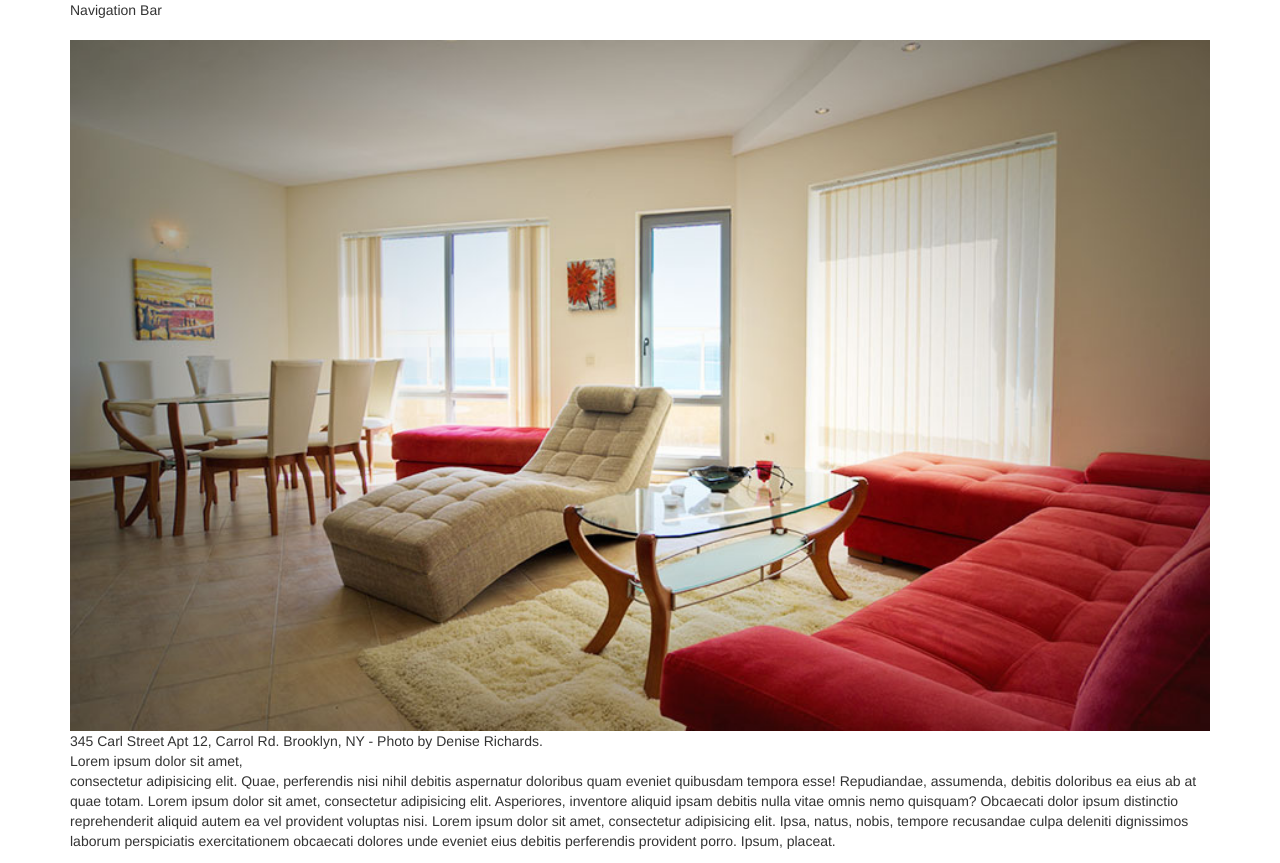
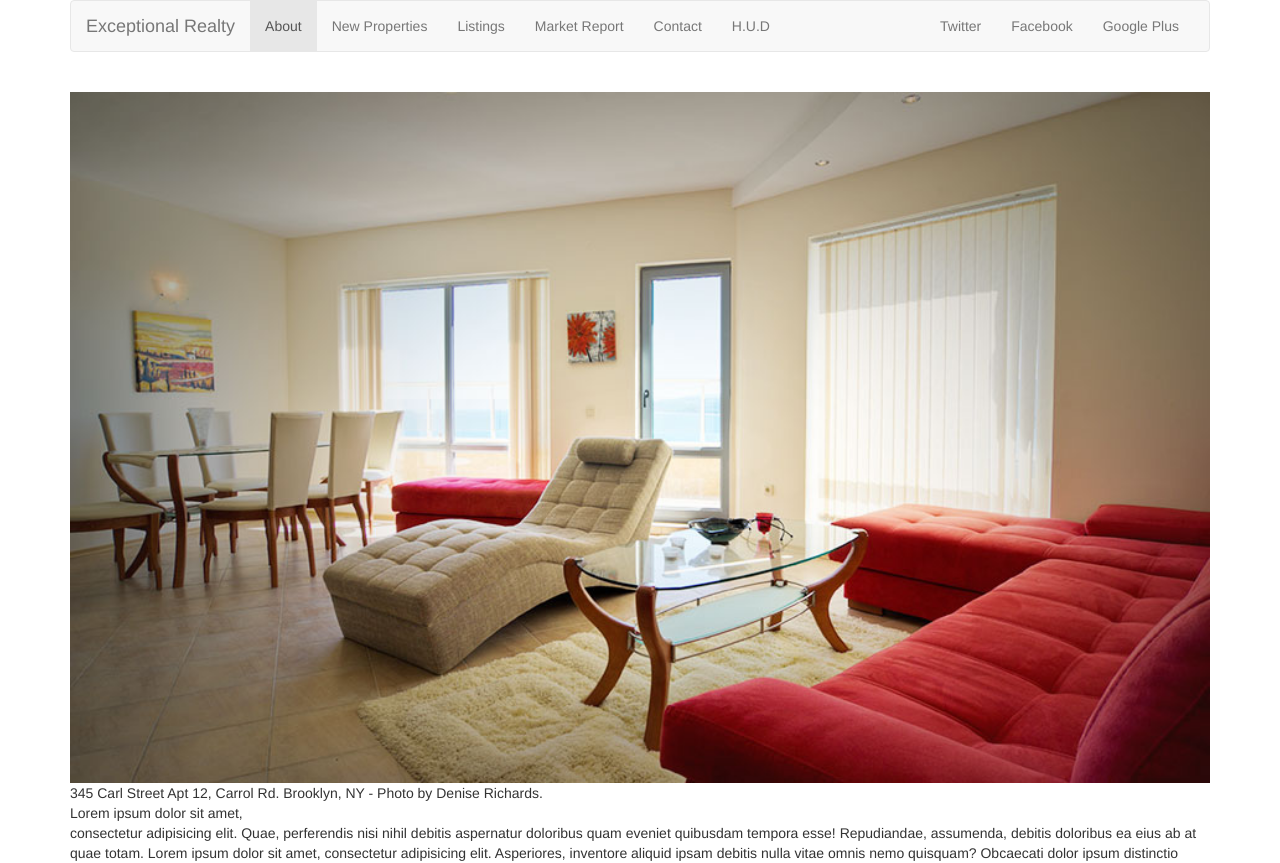
Before and after one commit to thinucci/exceptional-realty-bootstrapped, a plain HTML site: page index.html in a window 1280 px wide. Shown: the top 863 px of the page. Drawn offline with nearby package versions, Linux system fonts and the light colour scheme.

Commit message:
finish navbar

```diff
--- a/index.html
+++ b/index.html
@@ -29,7 +29,44 @@
 
     <div class="row">
       <div class="col-sm-12">
-        Navigation Bar
+        <nav class="navbar navbar-default">
+          <div class="container-fluid">
+            <!-- Brand and toggle get grouped for better mobile display -->
+            <div class="navbar-header">
+              <button type="button" class="navbar-toggle collapsed" data-toggle="collapse" data-target="#bs-example-navbar-collapse-1">
+                <span class="sr-only">Toggle navigation</span>
+                <span class="icon-bar"></span>
+                <span class="icon-bar"></span>
+                <span class="icon-bar"></span>
+              </button>
+              <a class="navbar-brand" href="#">Exceptional Realty</a>
+            </div>
+
+            <!-- Collect the nav links, forms, and other content for toggling -->
+            <div class="collapse navbar-collapse" id="bs-example-navbar-collapse-1">
+
+            <!-- main nav links-->
+
+              <ul class="nav navbar-nav">
+                <li class="active"><a href="#">About<span class="sr-only">(current)</span></a></li>
+                <li><a href="#">New Properties</a></li>
+                <li><a href="#">Listings</a></li>
+                <li><a href="#">Market Report</a></li>
+                <li><a href="#">Contact</a></li>
+                <li><a href="http://hud.gov" target="_blank">H.U.D</a></li>
+              </ul>
+
+            <!-- social nav links-->
+
+              <ul class="nav navbar-nav navbar-right">
+                <li><a class="twit" href="#" title="Twitter">Twitter</a></li>
+                <li><a class="fbook" href="#" title="Facebook">Facebook</a></li>
+                <li><a class="gplus" href="#" title="Google Plus">Google Plus</a></li>
+              </ul>
+
+            </div><!-- /.navbar-collapse -->
+          </div><!-- /.container-fluid -->
+        </nav>
       </div>
 
     </div>
```
